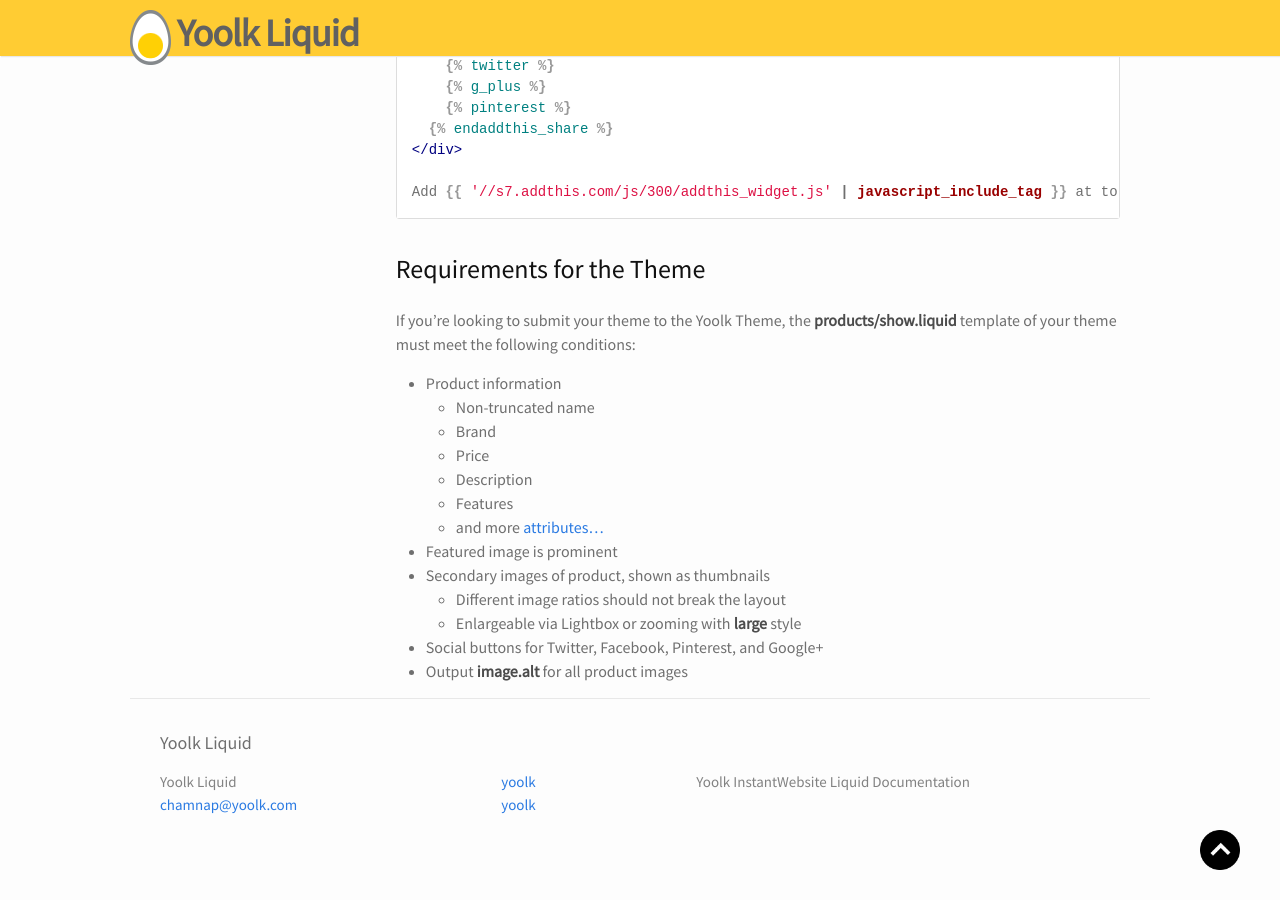
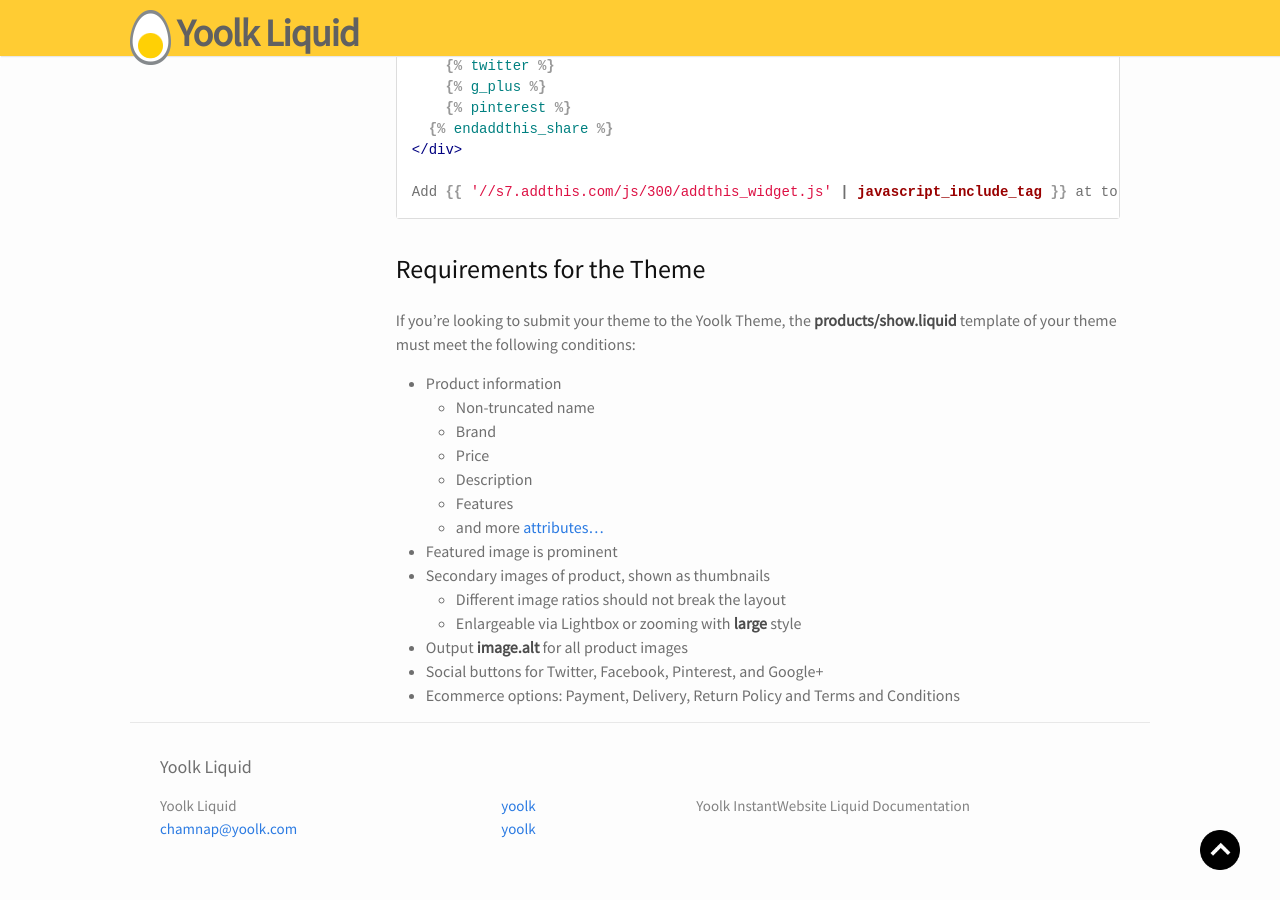
Before and after one commit to yoolk/liquid-documentation, a Jekyll site: the page built from theme-templates/products-show/index.md, in a window 1280 px wide and 900 px high, scrolled down 2112 px. Built offline with Jekyll 4.4.1, drawn with Linux system fonts in a browser that asks for light colours; nearby versions of some CDN libraries; before the commit the page ends 2988 px from its top, so only the background shows below that.

Commit message:
add(product-show):  Payment, Delivery, Return Policy and Terms and Conditions

```diff
--- a/theme-templates/products-show/index.md
+++ b/theme-templates/products-show/index.md
@@ -106,5 +106,6 @@ If you're looking to submit your theme to the Yoolk Theme, the **products/show.l
 * Secondary images of product, shown as thumbnails
   * Different image ratios should not break the layout
   * Enlargeable via Lightbox or zooming with **large** style
+* Output **image.alt** for all product images
 * Social buttons for Twitter, Facebook, Pinterest, and Google+
-* Output **image.alt** for all product images
+* Ecommerce options: Payment, Delivery, Return Policy and Terms and Conditions
```
